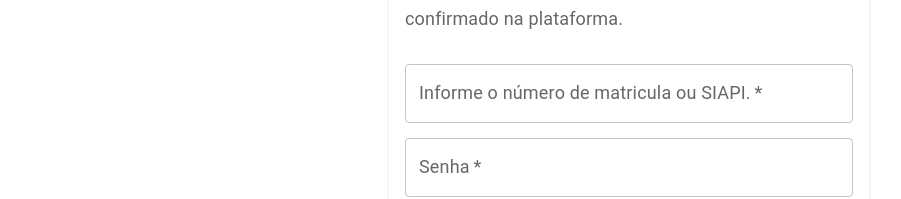
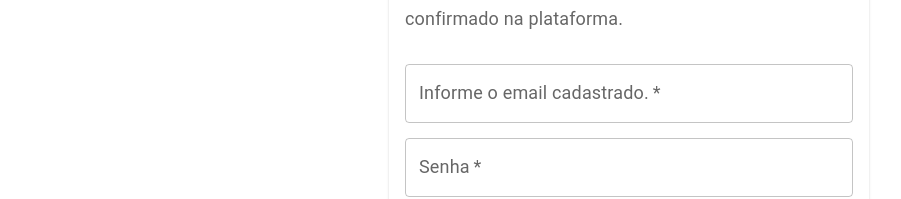
Before and after one commit to Laboratorio-FranCosMonX/RUFPI, a React (Vite) app in the folder frontend/: page / in a window 1280 px wide. Shown: the part 141-340 px from the top of the page, without its empty margins (11-912 px from the left). Built offline with nearby package versions, Linux system fonts and the light colour scheme.

Commit message:
vinculando frontend com backend - login e header

```diff
--- a/frontend/src/components/MainMenu.tsx
+++ b/frontend/src/components/MainMenu.tsx
@@ -102,9 +102,6 @@ const MainMenu = () => {
         }}>
           <Avatar /> Perfil
         </MenuItem>
-        <MenuItem onClick={handleClose}>
-          <Avatar /> Minha Conta
-        </MenuItem>
         <Divider />
         <MenuItem onClick={() => {
           navigate('/')
--- a/frontend/src/login/Login.tsx
+++ b/frontend/src/login/Login.tsx
@@ -26,12 +26,15 @@ export default function Login() {
    */
   const onSubmit: SubmitHandler<LoginFormData> = async (data) => {
     await api
-      .get(`/usuario/${data.id}`)
+      .post(`/login`, {
+        email: data.email,
+        senha: data.senha
+      })
       .then((response) => {
         alert("Login efetuado com sucesso")
         api.defaults.data = {//salvando alguns dados
           user: {
-            id: data.id,
+            id: response.data.id,
             nome: response.data.nome
           }
         }
@@ -63,18 +66,16 @@ export default function Login() {
             gap: '15px'
           }}>
             <TextField
-              id={"id"}
-              label="Informe o número de matricula ou SIAPI."
-              type={"text"}
+              label="Informe o email cadastrado."
+              type={"email"}
               variant="outlined"
-              {...register("id")}
-              error={!!errors.id}
-              helperText={errors.id?.message}
+              {...register("email")}
+              error={!!errors.email}
+              helperText={errors.email?.message}
               required
               fullWidth
             />
             <TextField
-              id="senha"
               label="Senha"
               type={"password"}
               variant="outlined"
--- a/frontend/src/utils/schemas/LoginSchema.ts
+++ b/frontend/src/utils/schemas/LoginSchema.ts
@@ -2,8 +2,8 @@ import { z } from 'zod';
 
 export const LoginSchema = z
   .object({
-    id: z.string().min(1, { message: 'Este campo não pode estar vazio.' })
-      .max(20, { message: 'O campo não pode ultrapassar mais que 20 digitos.' }),
+    email: z.string().min(1, { message: 'Este campo não pode estar vazio.' })
+      .email("Este campo deve conter um email válido."),
     senha: z.string().min(6, { message: 'A senha deve conter, no mínimo, 6 caracteres.' })
       .max(30, { message: 'O campo não pode ultrapassar mais que 30 caracteres.' })
   })
```
